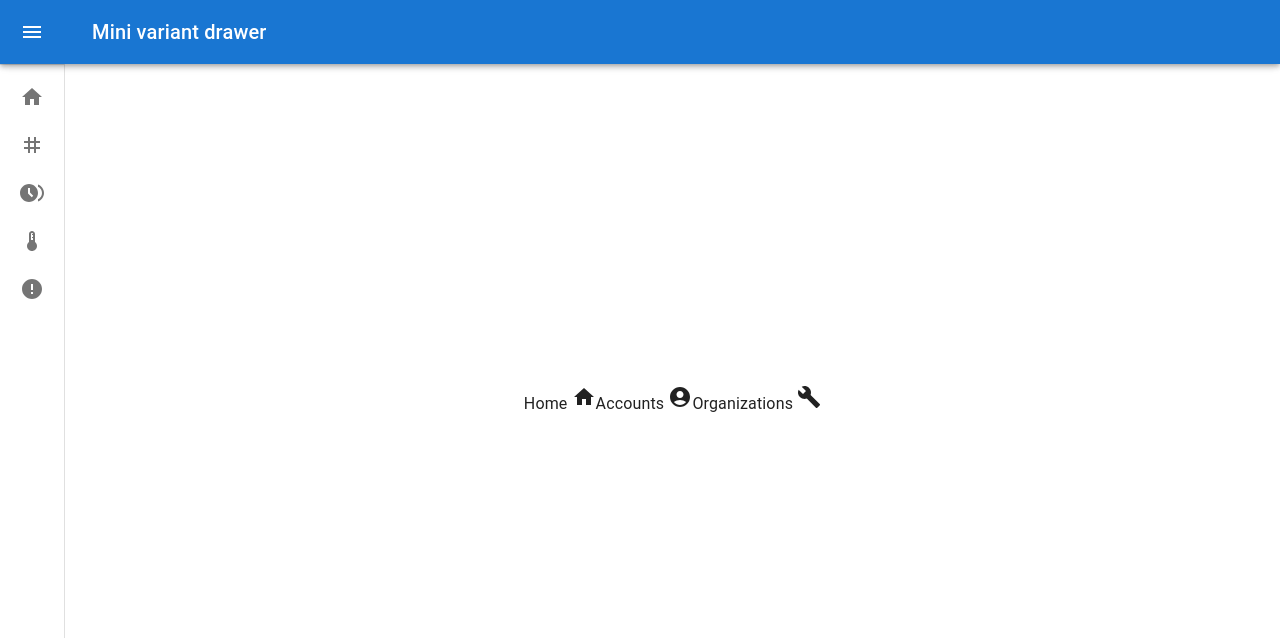
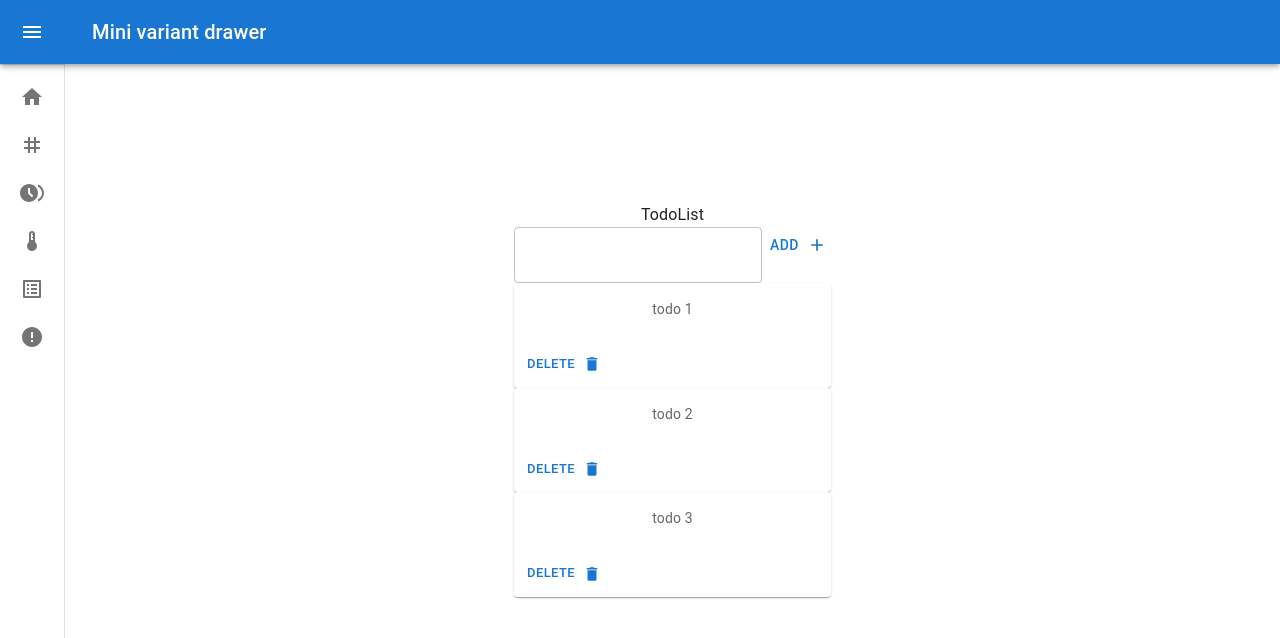
Before and after one commit to ShardulAswale/calculators, a React (Vite) app: page /todo-list in a window 1280 px wide. Shown: the top 638 px of the page. Built offline with nearby package versions, Linux system fonts and the light colour scheme.

Commit message:
todoList added

```diff
--- a/src/Components/Home/Home.jsx
+++ b/src/Components/Home/Home.jsx
@@ -1,4 +1,3 @@
-import React from "react";
 import URLLinks from "../Navigation/links";
 
 const Home = () => {
@@ -7,7 +6,3 @@ const Home = () => {
 };
 
 export default Home;
-
-export function home2() {
-  console.log("home2");
-}
--- a/src/Components/Navigation/NavRouter.jsx
+++ b/src/Components/Navigation/NavRouter.jsx
@@ -9,6 +9,7 @@ import TimeZone from "../TimeZone/TimeZone";
 import TempConvertor from "../TempConvertor/TempConvertor";
 import TempConvertorV2 from "../TempConvertor/TempConvertorV2";
 import { HomeMax } from "@mui/icons-material";
+import TodoList from "../Todo/TodoList";
 
 const NavRouter = () => {
   // var name = <Home />;
@@ -18,7 +19,9 @@ const NavRouter = () => {
       <Route path="/tic-tac-toe" element={<TicTacToe />} />
       <Route path="/time-zone-convertor" element={<TimeZone />} />
       <Route path="/temp-convertor" element={<TempConvertorV2 />} />
+      <Route path="/todo-list" element={<TodoList />} />
       <Route path="*" element={<Page404 />} />
+
       {/* {URLLinks.map((URI) => {
         <Route path={URI.link} element={URI.element} />
       })} */}
--- a/src/Components/Navigation/Sidebar-Colapsable.jsx
+++ b/src/Components/Navigation/Sidebar-Colapsable.jsx
@@ -136,7 +136,7 @@ export default function AutoPreviewMiniDrawer() {
         </DrawerHeader>
         <Divider />
         <List>
-          {URLLinks.map((uri, index) => {
+          {URLLinks.map((uri) => {
             const Icon = icons[uri.icon];
             return (
               <ListItem key={uri.id} disablePadding sx={{ display: "block" }}>
--- a/src/Components/Navigation/links.js
+++ b/src/Components/Navigation/links.js
@@ -17,7 +17,7 @@ const URLLinks = [
     id: 2,
     name: "Time Zone Convertor",
     link: "/time-zone-convertor",
-    icon: "BrowseGallery"
+    icon: "BrowseGallery",
     // element: (<TimeZone/>),
   },
   {
@@ -29,6 +29,13 @@ const URLLinks = [
   },
   {
     id: 4,
+    name: "Todo List",
+    link: "/todo-list",
+    icon: "ListAlt",
+    // element: (<TempConvertor/>),
+  },
+  {
+    id: 5,
     name: "Error404",
     link: "/*",
     icon: "Error",
--- /dev/null
+++ b/src/Components/Todo/TodoItem.jsx
@@ -0,0 +1,49 @@
+import {
+  Box,
+  Button,
+  Card,
+  CardActions,
+  CardContent,
+  Typography,
+} from "@mui/material";
+import DeleteIcon from "@mui/icons-material/Delete";
+import React from "react";
+
+const TodoItem = ({ item, list, setList }) => {
+  return (
+    <>
+      {/* {console.log("in todo", item)} */}
+      <Box sx={{ minWidth: 275 }}>
+        <Card>
+          <CardContent>
+            <Typography
+              sx={{ fontSize: 14 }}
+              color="text.secondary"
+              gutterBottom
+            >
+              {item.Todo}
+            </Typography>
+          </CardContent>
+          <CardActions>
+            <Button
+              size="small"
+              endIcon={<DeleteIcon />}
+              onClick={(e) => {
+                e.preventDefault();
+                setList(
+                  list.filter((e) => {
+                    return e != item;
+                  })
+                );
+              }}
+            >
+              Delete
+            </Button>
+          </CardActions>
+        </Card>
+      </Box>
+    </>
+  );
+};
+
+export default TodoItem;
--- /dev/null
+++ b/src/Components/Todo/TodoList.jsx
@@ -0,0 +1,48 @@
+import { Button, TextField, Typography } from "@mui/material";
+import { useState } from "react";
+import { Add } from "@mui/icons-material";
+import TodoItem from "./TodoItem";
+
+const TodoList = () => {
+  const todoinit = [
+    { Todo: "todo 1 " },
+    { Todo: "todo 2 " },
+    { Todo: "todo 3 " },
+  ];
+  const [list, setList] = useState(todoinit);
+  const [todo, setTodo] = useState("");
+  return (
+    <div>
+      <Typography>TodoList</Typography>
+      {/* <Todo description="test" /> */}
+      <form action="">
+        <TextField value={todo} onChange={(e) => setTodo(e.target.value)}>
+          Enter Todo
+        </TextField>
+        <Button
+          type="submit"
+          onClick={(e) => {
+            e.preventDefault();
+            if (todo != "") {
+              // console.log([...list, { Todo: todo }]);
+              setList([...list, { Todo: todo }]);
+              setTodo("");
+            }
+          }}
+          endIcon={<Add />}
+        >
+          Add
+        </Button>
+      </form>
+      {/* {console.log(todo, list)} */}
+      {list.map((item, index) => {
+        // console.log(item)
+        return (
+          <TodoItem key={index} item={item} list={list} setList={setList} />
+        );
+      })}
+    </div>
+  );
+};
+
+export default TodoList;
```
